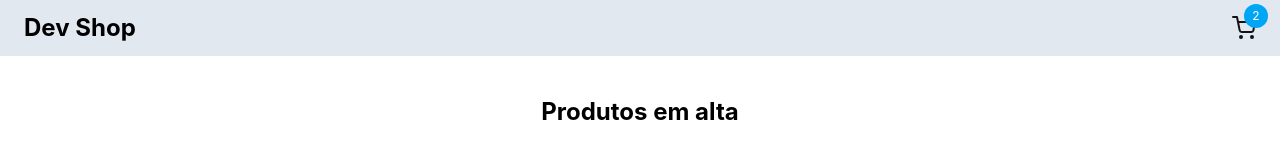
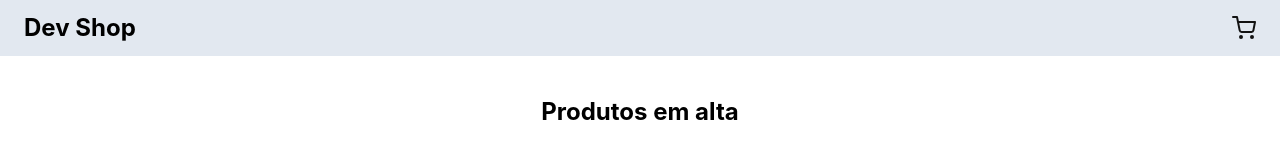
Before and after one commit to Romulo-Reis/carrinho, a React (Vite) app: page / in a window 1280 px wide. Shown: the top 142 px of the page. Built offline with nearby package versions, Linux system fonts and the light colour scheme; data requests are answered from the project's data file.

Commit message:
feat: Exibe a quantidade de produtos do carrinho.

```diff
--- a/src/components/header/index.tsx
+++ b/src/components/header/index.tsx
@@ -1,7 +1,11 @@
+import { useContext } from 'react';
 import { Link } from 'react-router';
 import { FiShoppingCart } from 'react-icons/fi';
 
+import { CartContext } from '../../contexts/CartContext';
+
 export function Header(){
+    const {cartAmount} = useContext(CartContext);
     return (
         <header className="w-full px-1 bg-slate-200">
             <nav className="w-full max-w-7xl h-14 flex items-center justify-between px-5 mx-auto">
@@ -11,9 +15,11 @@ export function Header(){
 
                 <Link className="relative" to="/cart">
                     <FiShoppingCart size={24} color="#121212"/>
-                    <span className="absolute -top-3 -right-3 px-2.5 bg-sky-500 rounded-full w-6 h-6 flex items-center justify-center text-white text-xs">
-                        2
-                    </span>
+                    {cartAmount > 0 && (
+                        <span className="absolute -top-3 -right-3 px-2.5 bg-sky-500 rounded-full w-6 h-6 flex items-center justify-center text-white text-xs">
+                            {cartAmount}
+                        </span>
+                    )}
                 </Link>
             </nav>
         </header>
```
